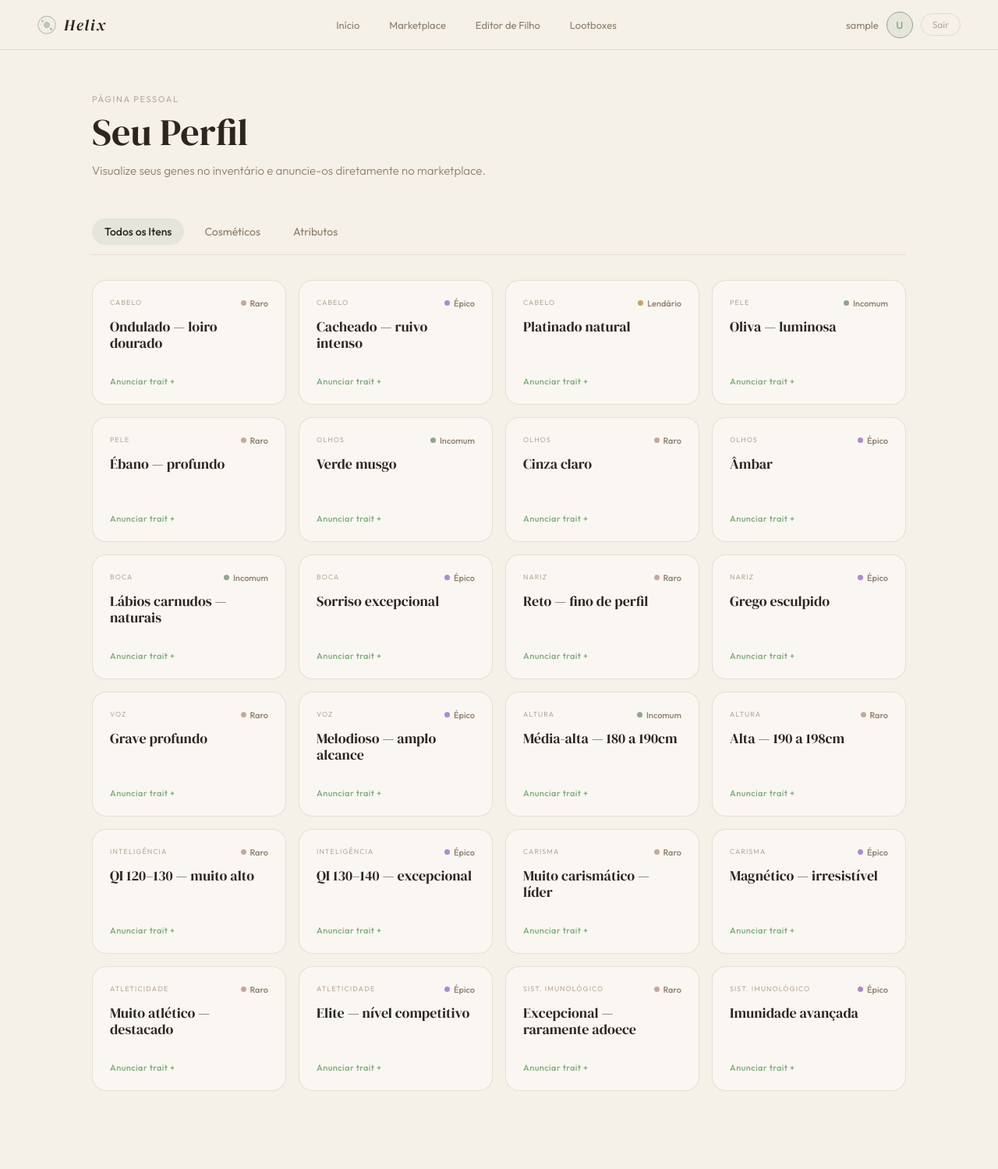
After one commit to dlmeneguin/hackfools, a Flask app: a page that uses templates/perfil.html in a window 1280 px wide. The commit adds this page. Shown: the whole page at 78% size. Run offline with Flask 3, Linux system fonts and the light colour scheme; the visitor is signed in with stand-in values (Sample User, id 1).

Commit message:
antigravity2

```diff
--- a/app.py
+++ b/app.py
@@ -1,11 +1,15 @@
+import json
+import sqlite3
+
 from flask import Flask, render_template, request, redirect, url_for, session, flash
-import sqlite3
 
 app = Flask(__name__)
 app.secret_key = "chave super secreta"
 
+
 def get_db():
     db = sqlite3.connect("banco.db")
+    db.row_factory = sqlite3.Row
     cursor = db.cursor()
     return db, cursor
 
@@ -112,7 +116,67 @@ def marketplace(word):
         return redirect(url_for('login'))
     if session['login'] != word:
         return redirect(url_for('marketplace', word=session['login']))
-    return render_template("marketplace.html", word=word)
+
+    db, cursor = get_db()
+    cursor.execute(
+        "SELECT id, usuario, nome, categoria, raridade, preco FROM marketplace_items ORDER BY id DESC"
+    )
+    rows = cursor.fetchall()
+
+    db.close()
+
+    listings = [
+        {
+            "id": row["id"],
+            "seller": row["usuario"],
+            "name": row["nome"],
+            "category": row["categoria"],
+            "rarity": row["raridade"],
+            "price": row["preco"],
+        }
+        for row in rows
+    ]
+
+    listings_json = json.dumps(listings)
+
+    print(listings_json)
+
+    return render_template("marketplace.html", word=word, listings=listings, listings_json=listings_json)
+
+
+@app.route('/user/<word>/perfil', methods=['GET', 'POST'])
+def perfil(word):
+    if 'login' not in session:
+        flash("Favor realize o log-in")
+        return redirect(url_for('login'))
+    if session['login'] != word:
+        return redirect(url_for('perfil', word=session['login']))
+
+    if request.method == "POST":
+        nome = request.form.get("nome")
+        categoria = request.form.get("categoria")
+        raridade = request.form.get("raridade")
+        preco = request.form.get("preco")
+
+        if nome and categoria and raridade and preco:
+            try:
+                preco_int = int(preco)
+                db, cursor = get_db()
+                cursor.execute(
+                    "INSERT INTO marketplace_items (usuario, nome, categoria, raridade, preco) VALUES (?, ?, ?, ?, ?)",
+                    [word, nome, categoria, raridade, preco_int]
+                )
+                db.commit()
+                db.close()
+                flash("Anúncio criado com sucesso!")
+                return redirect(url_for('marketplace', word=word))
+            except Exception as e:
+                print(e)
+                if 'db' in locals():
+                    db.close()
+                flash("Erro ao criar anúncio.")
+
+    return render_template("perfil.html", word=word)
 
 
 @app.route('/user/<word>/lootbox', methods=['GET', 'POST'])
--- a/templates/dentro.html
+++ b/templates/dentro.html
@@ -304,7 +304,9 @@
 
     <div class="navbar-user">
       <span class="user-name">{{ word }}</span>
-      <div class="user-avatar" title="Perfil">U</div>
+      <a href="/user/{{ word }}/perfil">
+        <div class="user-avatar" title="Perfil">U</div>
+      </a>
       <a href="/logout">
         <button class="btn-logout">Sair</button>
       </a>
--- a/templates/editor.html
+++ b/templates/editor.html
@@ -244,7 +244,9 @@
     </nav>
     <div class="navbar-user">
       <span class="user-name">{{ word }}</span>
-      <div class="user-avatar">U</div>
+      <a href="/user/{{ word }}/perfil">
+        <div class="user-avatar" title="Perfil">U</div>
+      </a>
       <a href="/logout"><button class="btn-logout">Sair</button></a>
     </div>
   </header>
--- a/templates/lootbox.html
+++ b/templates/lootbox.html
@@ -309,7 +309,9 @@
     </nav>
     <div class="navbar-user">
       <span class="user-name">{{ word }}</span>
-      <div class="user-avatar">U</div>
+      <a href="/user/{{ word }}/perfil">
+        <div class="user-avatar" title="Perfil">U</div>
+      </a>
       <a href="/logout"><button class="btn-logout">Sair</button></a>
     </div>
   </header>
--- /dev/null
+++ b/templates/perfil.html
@@ -0,0 +1,459 @@
+<!DOCTYPE html>
+<html lang="pt-BR">
+<head>
+  <meta charset="UTF-8" />
+  <meta name="viewport" content="width=device-width, initial-scale=1.0" />
+  <title>Perfil — Helix</title>
+  <link rel="preconnect" href="https://fonts.googleapis.com" />
+  <link rel="preconnect" href="https://fonts.gstatic.com" crossorigin />
+  <link href="https://fonts.googleapis.com/css2?family=DM+Serif+Display:ital@0;1&family=Outfit:wght@300;400;500;600&display=swap" rel="stylesheet" />
+  <style>
+    *, *::before, *::after { box-sizing: border-box; margin: 0; padding: 0; }
+    html { scroll-behavior: smooth; }
+    body {
+      background: #f5f0e8;
+      color: #2c2520;
+      font-family: 'Outfit', system-ui, sans-serif;
+      -webkit-font-smoothing: antialiased;
+      min-height: 100vh;
+    }
+    a { text-decoration: none; color: inherit; }
+    :root {
+      --bg: #f5f0e8;
+      --bg-alt: #ede7d9;
+      --bg-card: #ece5d5;
+      --cream: #faf7f2;
+      --border: rgba(160,140,110,0.22);
+      --border-mid: rgba(160,140,110,0.4);
+      --text: #2c2520;
+      --muted: #8c7d6a;
+      --faint: #b5a898;
+      --sage: #8fa68a;
+      --sage-dark: #7aab78;
+      --sage-soft: rgba(143,166,138,0.15);
+      --blush: #c4a99a;
+      --blush-soft: rgba(196,169,154,0.18);
+    }
+    ::-webkit-scrollbar { width: 4px; }
+    ::-webkit-scrollbar-thumb { background: rgba(160,140,110,0.3); border-radius: 2px; }
+
+    /* ── Navbar ── */
+    .navbar {
+      position: sticky; top: 0; z-index: 40;
+      display: flex; align-items: center; justify-content: space-between;
+      padding: 0 48px; height: 64px;
+      background: rgba(245,240,232,0.9); backdrop-filter: blur(16px);
+      border-bottom: 1px solid var(--border);
+    }
+    .navbar-logo {
+      display: flex; align-items: center; gap: 10px;
+      font-family: 'DM Serif Display', Georgia, serif;
+      font-style: italic; font-size: 20px; letter-spacing: 0.1em; font-weight: 400;
+    }
+    .navbar-nav { display: flex; align-items: center; gap: 6px; }
+    .nav-link {
+      padding: 6px 16px; border-radius: 100px; font-size: 13px; color: var(--muted);
+      transition: all 0.18s; white-space: nowrap;
+    }
+    .nav-link:hover { background: var(--bg-card); color: var(--text); }
+    .nav-link.active { background: var(--sage-soft); color: var(--text); font-weight: 500; }
+    .navbar-user { display: flex; align-items: center; gap: 10px; }
+    .user-name { font-size: 13px; color: var(--muted); }
+    .user-avatar {
+      width: 34px; height: 34px; border-radius: 50%;
+      background: var(--sage-soft); border: 1.5px solid var(--border-mid);
+      display: flex; align-items: center; justify-content: center;
+      font-size: 13px; font-weight: 500; color: var(--sage-dark);
+    }
+    .btn-logout {
+      padding: 6px 14px; border-radius: 100px; font-size: 12px;
+      color: var(--faint); border: 1px solid var(--border);
+      background: transparent; cursor: pointer; font-family: 'Outfit', sans-serif;
+      transition: all 0.18s;
+    }
+    .btn-logout:hover { color: var(--muted); border-color: var(--border-mid); }
+
+    /* ── Page Wrapper ── */
+    .page { max-width: 1140px; margin: 0 auto; padding: 56px 48px 100px; }
+
+    .page-header {
+      margin-bottom: 48px;
+    }
+    .page-eyebrow {
+      font-size: 11px; letter-spacing: 0.15em; text-transform: uppercase;
+      color: var(--faint); margin-bottom: 10px;
+    }
+    .page-title {
+      font-family: 'DM Serif Display', Georgia, serif;
+      font-size: clamp(28px, 4vw, 48px); font-weight: 400; color: var(--text);
+      line-height: 1.05; margin-bottom: 12px;
+    }
+    .page-sub {
+      font-size: 15px; color: var(--muted); line-height: 1.7;
+      max-width: 540px; font-weight: 300;
+    }
+
+    /* ── Filter / Navigation Controls ── */
+    .inventory-nav {
+      display: flex; gap: 10px; margin-bottom: 32px; border-bottom: 1px solid var(--border);
+      padding-bottom: 12px;
+    }
+    .inv-tab {
+      background: none; border: none; font-family: 'Outfit', sans-serif; font-size: 14px;
+      color: var(--muted); cursor: pointer; padding: 8px 16px; border-radius: 100px;
+      transition: all 0.2s;
+    }
+    .inv-tab:hover { color: var(--text); background: var(--bg-card); }
+    .inv-tab.active { background: var(--sage-soft); color: var(--text); font-weight: 500; }
+
+    /* ── Trait Cards Grid ── */
+    .inventory-grid {
+      display: grid;
+      grid-template-columns: repeat(auto-fill, minmax(220px, 1fr));
+      gap: 16px;
+    }
+
+    /* ── Trait Card ── */
+    .trait-card {
+      background: var(--cream); border-radius: 18px;
+      border: 1px solid var(--border); padding: 22px;
+      cursor: pointer; transition: transform 0.2s, box-shadow 0.2s, border-color 0.2s;
+      display: flex; flex-direction: column; justify-content: space-between;
+      min-height: 160px;
+    }
+    .trait-card:hover {
+      transform: translateY(-3px);
+      box-shadow: 0 8px 24px rgba(44,37,32,0.08);
+      border-color: var(--border-mid);
+    }
+    .trait-card:active { transform: translateY(-1px); }
+
+    .trait-header {
+      display: flex; justify-content: space-between; align-items: flex-start;
+      margin-bottom: 12px;
+    }
+    .trait-category {
+      font-size: 9px; letter-spacing: 0.12em; text-transform: uppercase;
+      color: var(--faint);
+    }
+    .rarity-badge {
+      display: inline-flex; align-items: center; gap: 5px;
+      font-size: 11px; font-weight: 500; color: var(--muted);
+    }
+    .rarity-pip {
+      width: 7px; height: 7px; border-radius: 50%;
+    }
+    .rarity-comum    { background: var(--faint); }
+    .rarity-incomum  { background: var(--sage); }
+    .rarity-raro     { background: var(--blush); }
+    .rarity-epico    { background: #a98bd4; }
+    .rarity-lendario { background: #c4a55a; }
+
+    .trait-title {
+      font-family: 'DM Serif Display', Georgia, serif;
+      font-size: 18px; font-weight: 400; color: var(--text); line-height: 1.2;
+      margin-bottom: 14px;
+    }
+
+    .trait-action-text {
+      font-size: 11px; font-weight: 500; color: var(--sage-dark);
+      letter-spacing: 0.04em; margin-top: auto; display: flex; align-items: center; gap: 4px;
+    }
+
+    /* ── Modals / Overlays ── */
+    .overlay {
+      display: none; position: fixed; inset: 0; z-index: 100;
+      background: rgba(245,240,232,0.72); backdrop-filter: blur(14px);
+      align-items: center; justify-content: center; padding: 24px;
+    }
+    .overlay.open { display: flex; }
+
+    .modal {
+      background: var(--cream); border-radius: 24px;
+      border: 1px solid var(--border-mid);
+      box-shadow: 0 32px 80px rgba(44,37,32,0.14), 0 4px 20px rgba(44,37,32,0.06);
+      width: 100%; max-width: 440px; overflow: hidden;
+      display: flex; flex-direction: column;
+    }
+    .modal-header {
+      display: flex; align-items: flex-start; justify-content: space-between;
+      padding: 28px 28px 16px; border-bottom: 1px solid var(--border);
+    }
+    .modal-eyebrow {
+      font-size: 9px; letter-spacing: 0.12em; text-transform: uppercase; color: var(--faint);
+      margin-bottom: 4px;
+    }
+    .modal-title { font-family: 'DM Serif Display', Georgia, serif; font-size: 24px; font-weight: 400; color: var(--text); }
+    .modal-close {
+      width: 32px; height: 32px; border-radius: 50%;
+      border: 1px solid var(--border); background: transparent;
+      color: var(--muted); font-size: 20px; line-height: 1; cursor: pointer;
+      display: flex; align-items: center; justify-content: center;
+    }
+    .modal-close:hover { background: var(--bg-card); color: var(--text); }
+
+    .modal-body { padding: 28px; }
+
+    .form-group {
+      display: flex; flex-direction: column; gap: 6px; margin-bottom: 16px;
+    }
+    .form-label { font-size: 11px; letter-spacing: 0.08em; text-transform: uppercase; color: var(--muted); }
+    .form-input {
+      width: 100%; background: var(--cream); border: 1px solid var(--border);
+      border-radius: 12px; padding: 12px 16px; font-size: 14px; color: var(--text);
+      outline: none; font-family: 'Outfit', sans-serif; transition: border-color 0.2s;
+    }
+    .form-input:focus { border-color: var(--sage); }
+    .form-input::placeholder { color: var(--faint); }
+
+    .fee-disclaimer {
+      font-size: 11px; color: var(--faint); line-height: 1.5; margin-bottom: 24px;
+    }
+    .fee-disclaimer strong { color: var(--muted); }
+
+    .btn-submit {
+      width: 100%; padding: 13px; border-radius: 12px; border: none;
+      cursor: pointer; background: var(--sage); color: var(--cream);
+      font-size: 14px; font-family: 'Outfit', sans-serif; font-weight: 500;
+      box-shadow: 0 4px 16px rgba(143,166,138,0.3); transition: all 0.2s;
+    }
+    .btn-submit:hover { background: var(--sage-dark); transform: translateY(-1px); }
+
+    @media (max-width: 900px) {
+      .navbar { padding: 0 24px; }
+      .navbar-nav { display: none; }
+      .page { padding: 36px 20px 80px; }
+    }
+  </style>
+</head>
+<body>
+
+  <!-- ── Navbar ── -->
+  <header class="navbar">
+    <a href="/user/{{ word }}" class="navbar-logo">
+      <svg width="24" height="24" viewBox="0 0 26 26" fill="none" aria-hidden="true">
+        <circle cx="13" cy="13" r="12" stroke="#8fa68a" stroke-width="1.2" opacity="0.6"/>
+        <circle cx="13" cy="13" r="4.5" fill="#8fa68a" opacity="0.55"/>
+        <circle cx="13" cy="13" r="8" stroke="#8fa68a" stroke-width="0.8" stroke-dasharray="2 3" opacity="0.4"/>
+        <circle cx="7" cy="7.5" r="1.8" fill="#c4a99a" opacity="0.7"/>
+        <circle cx="19" cy="18.5" r="1.8" fill="#8fa68a" opacity="0.7"/>
+      </svg>
+      Helix
+    </a>
+
+    <nav class="navbar-nav" aria-label="Navegação principal">
+      <a href="/user/{{ word }}" class="nav-link">Início</a>
+      <a href="/user/{{ word }}/marketplace" class="nav-link">Marketplace</a>
+      <a href="/user/{{ word }}/editor" class="nav-link">Editor de Filho</a>
+      <a href="/user/{{ word }}/lootbox" class="nav-link">Lootboxes</a>
+    </nav>
+
+    <div class="navbar-user">
+      <span class="user-name">{{ word }}</span>
+      <a href="/user/{{ word }}/perfil">
+        <div class="user-avatar" title="Perfil" style="border-color: var(--sage);">U</div>
+      </a>
+      <a href="/logout">
+        <button class="btn-logout">Sair</button>
+      </a>
+    </div>
+  </header>
+
+  <!-- ── Main content ── -->
+  <main class="page">
+    <div class="page-header">
+      <p class="page-eyebrow">Página Pessoal</p>
+      <h1 class="page-title">Seu Perfil</h1>
+      <p class="page-sub">Visualize seus genes no inventário e anuncie-os diretamente no marketplace.</p>
+    </div>
+
+    <!-- Tab filter controls -->
+    <div class="inventory-nav">
+      <button class="inv-tab active" data-filter="all">Todos os Itens</button>
+      <button class="inv-tab" data-filter="cosmeticos">Cosméticos</button>
+      <button class="inv-tab" data-filter="atributos">Atributos</button>
+    </div>
+
+    <!-- Inventory list -->
+    <div class="inventory-grid" id="inventory-grid">
+      <!-- Grid items injected by JS -->
+    </div>
+  </main>
+
+  <!-- ── Sell Trait Modal ── -->
+  <div class="overlay" id="overlay">
+    <div class="modal">
+      <div class="modal-header">
+        <div>
+          <p class="modal-eyebrow" id="modal-eyebrow"></p>
+          <h2 class="modal-title" id="modal-title">Anunciar Trait</h2>
+        </div>
+        <button class="modal-close" id="modal-close">×</button>
+      </div>
+      <div class="modal-body">
+        <form id="sell-form" method="POST" action="/user/{{ word }}/perfil">
+          <input type="hidden" name="nome" id="form-nome" />
+          <input type="hidden" name="categoria" id="form-categoria" />
+          <input type="hidden" name="raridade" id="form-raridade" />
+
+          <div class="form-group">
+            <label class="form-label" for="price-buyer">Valor Pago pelo Comprador (CR)</label>
+            <input class="form-input" type="number" name="preco" id="price-buyer" min="10" placeholder="Ex: 500" required />
+          </div>
+
+          <div class="form-group">
+            <label class="form-label" for="price-seller">Valor que você irá receber (CR)</label>
+            <input class="form-input" type="number" id="price-seller" min="9" placeholder="Ex: 475" required />
+          </div>
+
+          <p class="fee-disclaimer">
+            * A Helix retém uma taxa administrativa de <strong>5%</strong> por transação.
+          </p>
+
+          <button type="submit" class="btn-submit">Anunciar no Marketplace</button>
+        </form>
+      </div>
+    </div>
+  </div>
+
+  <script>
+    // ── Mock data for user's inventory (matching editor.html) ──
+    const INVENTORY = [
+      { name: 'Ondulado — loiro dourado', category: 'Cabelo', type: 'cosmetico', rarity: 'raro' },
+      { name: 'Cacheado — ruivo intenso', category: 'Cabelo', type: 'cosmetico', rarity: 'epico' },
+      { name: 'Platinado natural', category: 'Cabelo', type: 'cosmetico', rarity: 'lendario' },
+      { name: 'Oliva — luminosa', category: 'Pele', type: 'cosmetico', rarity: 'incomum' },
+      { name: 'Ébano — profundo', category: 'Pele', type: 'cosmetico', rarity: 'raro' },
+      { name: 'Verde musgo', category: 'Olhos', type: 'cosmetico', rarity: 'incomum' },
+      { name: 'Cinza claro', category: 'Olhos', type: 'cosmetico', rarity: 'raro' },
+      { name: 'Âmbar', category: 'Olhos', type: 'cosmetico', rarity: 'epico' },
+      { name: 'Lábios carnudos — naturais', category: 'Boca', type: 'cosmetico', rarity: 'incomum' },
+      { name: 'Sorriso excepcional', category: 'Boca', type: 'cosmetico', rarity: 'epico' },
+      { name: 'Reto — fino de perfil', category: 'Nariz', type: 'cosmetico', rarity: 'raro' },
+      { name: 'Grego esculpido', category: 'Nariz', type: 'cosmetico', rarity: 'epico' },
+      { name: 'Grave profundo', category: 'Voz', type: 'cosmetico', rarity: 'raro' },
+      { name: 'Melodioso — amplo alcance', category: 'Voz', type: 'cosmetico', rarity: 'epico' },
+      { name: 'Média-alta — 180 a 190cm', category: 'Altura', type: 'atributo', rarity: 'incomum' },
+      { name: 'Alta — 190 a 198cm', category: 'Altura', type: 'atributo', rarity: 'raro' },
+      { name: 'QI 120–130 — muito alto', category: 'Inteligência', type: 'atributo', rarity: 'raro' },
+      { name: 'QI 130–140 — excepcional', category: 'Inteligência', type: 'atributo', rarity: 'epico' },
+      { name: 'Muito carismático — líder', category: 'Carisma', type: 'atributo', rarity: 'raro' },
+      { name: 'Magnético — irresistível', category: 'Carisma', type: 'atributo', rarity: 'epico' },
+      { name: 'Muito atlético — destacado', category: 'Atleticidade', type: 'atributo', rarity: 'raro' },
+      { name: 'Elite — nível competitivo', category: 'Atleticidade', type: 'atributo', rarity: 'epico' },
+      { name: 'Excepcional — raramente adoece', category: 'Sist. Imunológico', type: 'atributo', rarity: 'raro' },
+      { name: 'Imunidade avançada', category: 'Sist. Imunológico', type: 'atributo', rarity: 'epico' }
+    ];
+
+    const rarityLabels = {
+      comum: 'Comum',
+      incomum: 'Incomum',
+      raro: 'Raro',
+      epico: 'Épico',
+      lendario: 'Lendário'
+    };
+
+    const grid = document.getElementById('inventory-grid');
+    const tabs = document.querySelectorAll('.inv-tab');
+    let activeFilter = 'all';
+
+    // Render items
+    function renderInventory() {
+      grid.innerHTML = '';
+      const filtered = INVENTORY.filter(item => {
+        if (activeFilter === 'all') return true;
+        if (activeFilter === 'cosmeticos') return item.type === 'cosmetico';
+        if (activeFilter === 'atributos') return item.type === 'atributo';
+        return false;
+      });
+
+      filtered.forEach(item => {
+        const card = document.createElement('div');
+        card.className = 'trait-card';
+        card.innerHTML = `
+          <div>
+            <div class="trait-header">
+              <span class="trait-category">${item.category}</span>
+              <span class="rarity-badge">
+                <span class="rarity-pip rarity-${item.rarity}"></span>
+                ${rarityLabels[item.rarity]}
+              </span>
+            </div>
+            <h3 class="trait-title">${item.name}</h3>
+          </div>
+          <span class="trait-action-text">
+            Anunciar trait +
+          </span>
+        `;
+        card.addEventListener('click', () => openSellModal(item));
+        grid.appendChild(card);
+      });
+    }
+
+    // Modal control
+    const overlay = document.getElementById('overlay');
+    const btnClose = document.getElementById('modal-close');
+    const modalEyebrow = document.getElementById('modal-eyebrow');
+    const modalTitle = document.getElementById('modal-title');
+
+    // Form fields
+    const formNome = document.getElementById('form-nome');
+    const formCategoria = document.getElementById('form-categoria');
+    const formRaridade = document.getElementById('form-raridade');
+    const priceBuyer = document.getElementById('price-buyer');
+    const priceSeller = document.getElementById('price-seller');
+    const feeRate = 0.05;
+
+    function openSellModal(item) {
+      modalEyebrow.textContent = `${item.category} — ${rarityLabels[item.rarity]}`;
+      modalTitle.textContent = item.name;
+
+      formNome.value = item.name;
+      formCategoria.value = item.category;
+      formRaridade.value = item.rarity;
+
+      priceBuyer.value = '';
+      priceSeller.value = '';
+
+      overlay.classList.add('open');
+    }
+
+    btnClose.addEventListener('click', () => overlay.classList.remove('open'));
+    overlay.addEventListener('click', (e) => {
+      if (e.target === overlay) overlay.classList.remove('open');
+    });
+
+    // Dynamic fee calculation
+    priceBuyer.addEventListener('input', () => {
+      const val = parseFloat(priceBuyer.value);
+      if (!isNaN(val)) {
+        priceSeller.value = Math.floor(val * (1 - feeRate));
+      } else {
+        priceSeller.value = '';
+      }
+    });
+
+    priceSeller.addEventListener('input', () => {
+      const val = parseFloat(priceSeller.value);
+      if (!isNaN(val)) {
+        priceBuyer.value = Math.ceil(val / (1 - feeRate));
+      } else {
+        priceBuyer.value = '';
+      }
+    });
+
+    // Filter switching
+    tabs.forEach(tab => {
+      tab.addEventListener('click', () => {
+        tabs.forEach(t => t.classList.remove('active'));
+        tab.classList.add('active');
+        activeFilter = tab.getAttribute('data-filter');
+        renderInventory();
+      });
+    });
+
+    // Initial render
+    renderInventory();
+  </script>
+</body>
+</html>
```
Also changed, not shown: templates/index.html (+7 -7 lines), templates/marketplace.html (+9 -13 lines), banco.db, 1 other file.
